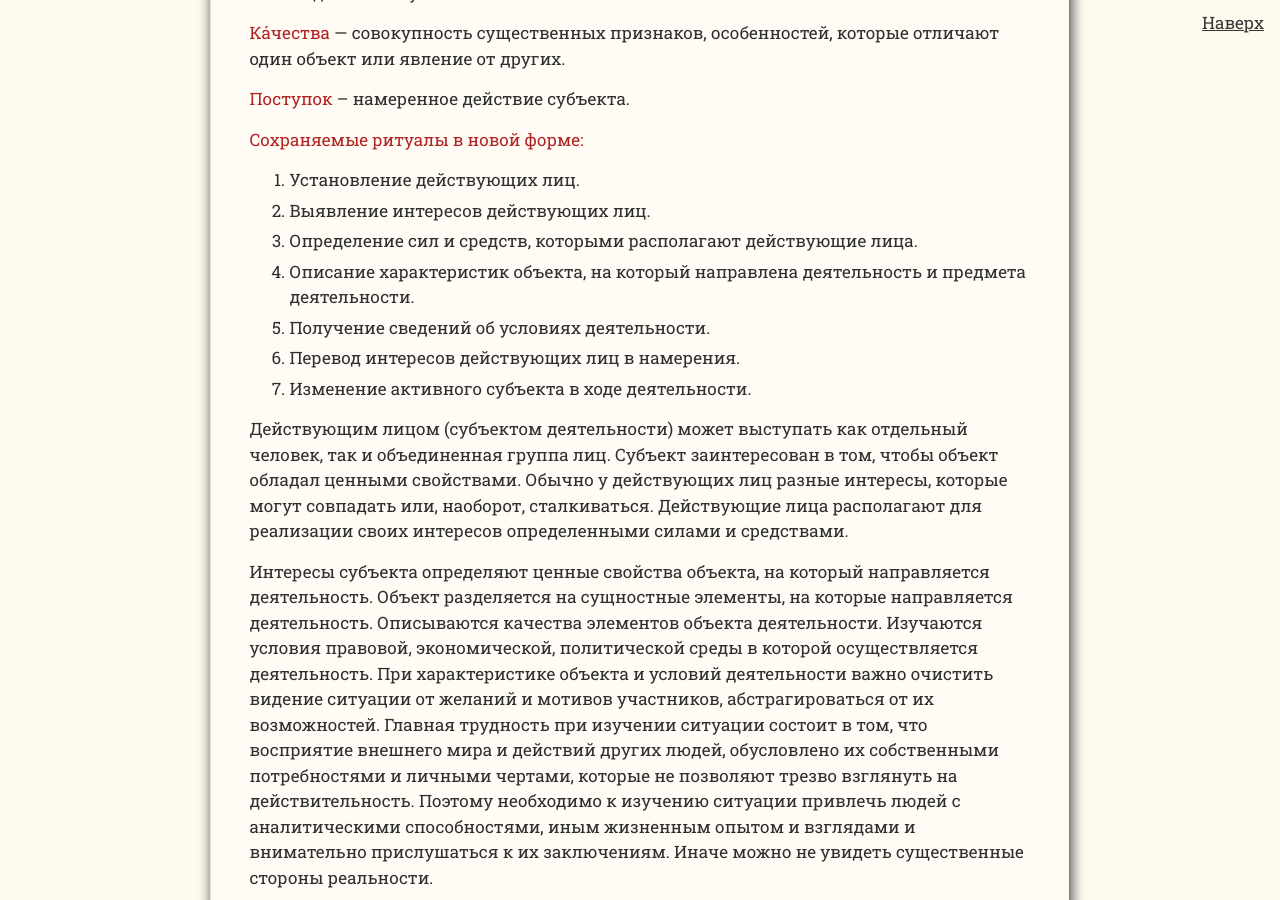
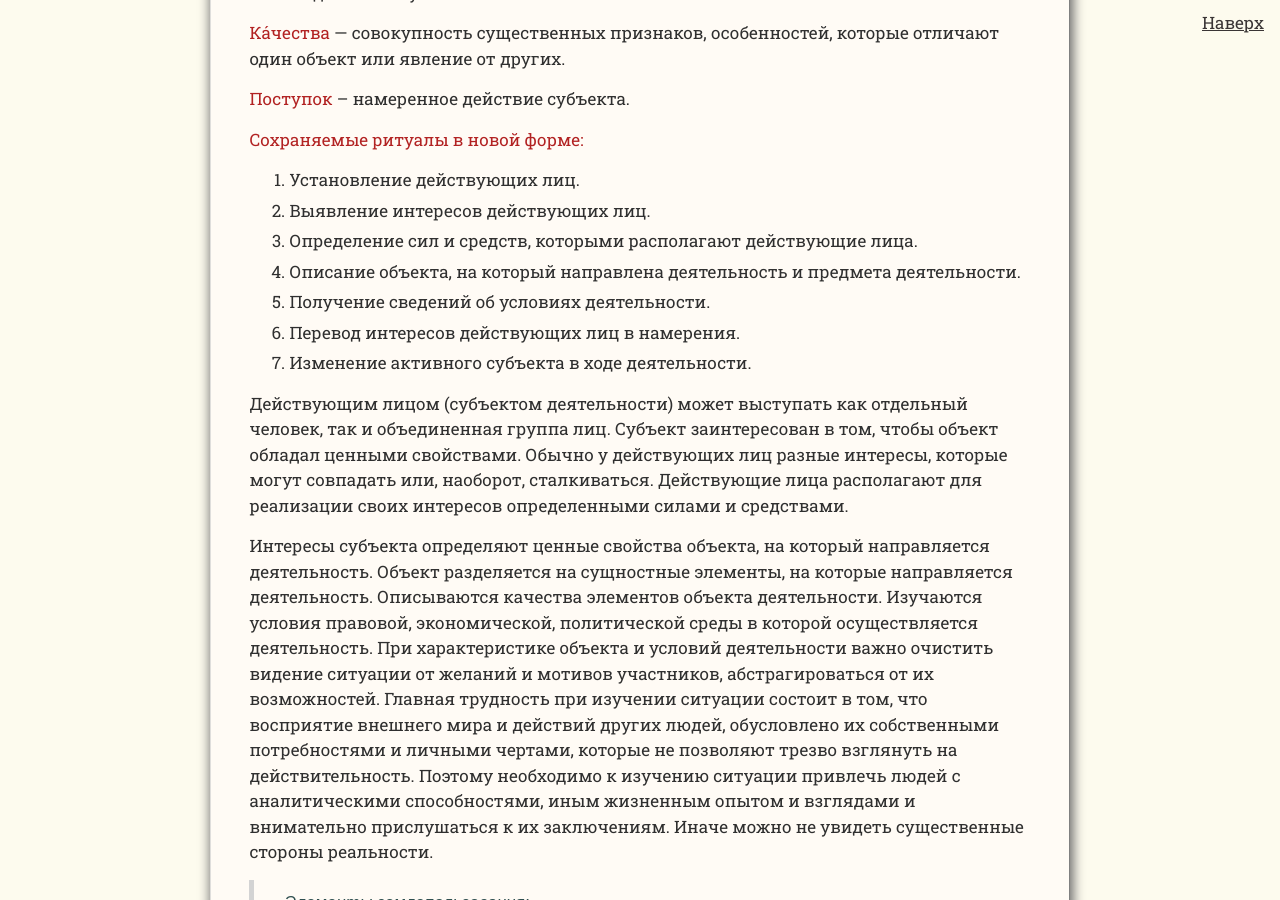
Before and after one commit to SergSi/land-use-art, a Jekyll site: the page built from _posts/2024-12-15-alhimia.md, in a window 1280 px wide and 900 px high, scrolled down 5520 px. Built offline with Jekyll 4.4.1, drawn with Linux system fonts in a browser that asks for light colours; some web fonts are replaced.

Commit message:
Update 2024-12-15-alhimia.md

```diff
--- a/_posts/2024-12-15-alhimia.md
+++ b/_posts/2024-12-15-alhimia.md
@@ -112,7 +112,7 @@ file-1="Алхимия.png" caption-1="Схема Великого алхими
 
 3. Определение сил и средств, которыми располагают действующие лица.
 
-4. Описание характеристик объекта, на который направлена деятельность и предмета деятельности.
+4. Описание объекта, на который направлена деятельность и предмета деятельности.
 
 5. Получение сведений об условиях деятельности.
 
```
